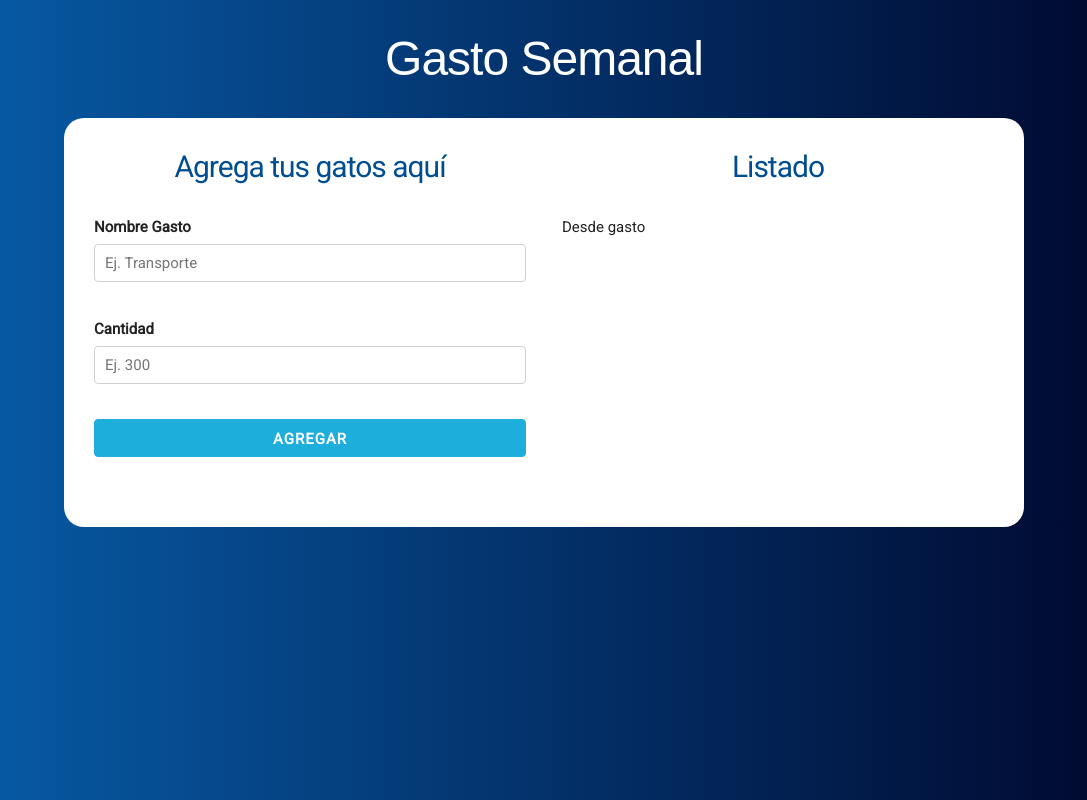
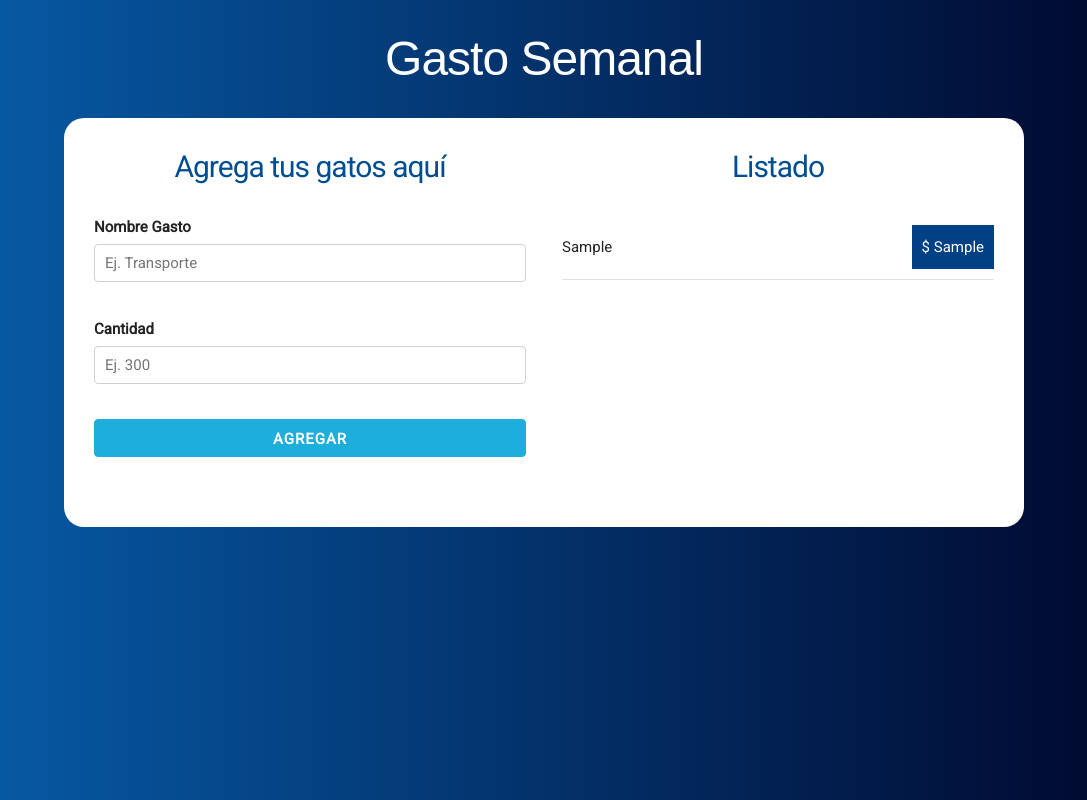
Before and after one commit to vant3x/App_Gastos_semanales_react, a React (Create React App) app: page / in a window 1280 px wide. Both pictures are taken after typing "Sample", "Sample" into the empty fields and a click on the input "Agregar". Shown: the whole page, without its empty margins (96-1183 px from the left). Built offline with nearby package versions, Linux system fonts and the light colour scheme.

Commit message:
Mostrando los gastos

```diff
--- a/src/components/Gasto.js
+++ b/src/components/Gasto.js
@@ -2,8 +2,15 @@
 
 class Gasto extends Component {
   render() {
+    const {cantidadGasto, nombreGasto} = this.props.gasto;
+
     return(
-      <p>Desde  gasto</p>
+      <li className="gastos">
+        <p>
+          {nombreGasto}
+          <span className="gasto">$ {cantidadGasto}</span>
+        </p>
+      </li>
     )
   }
 }
```
